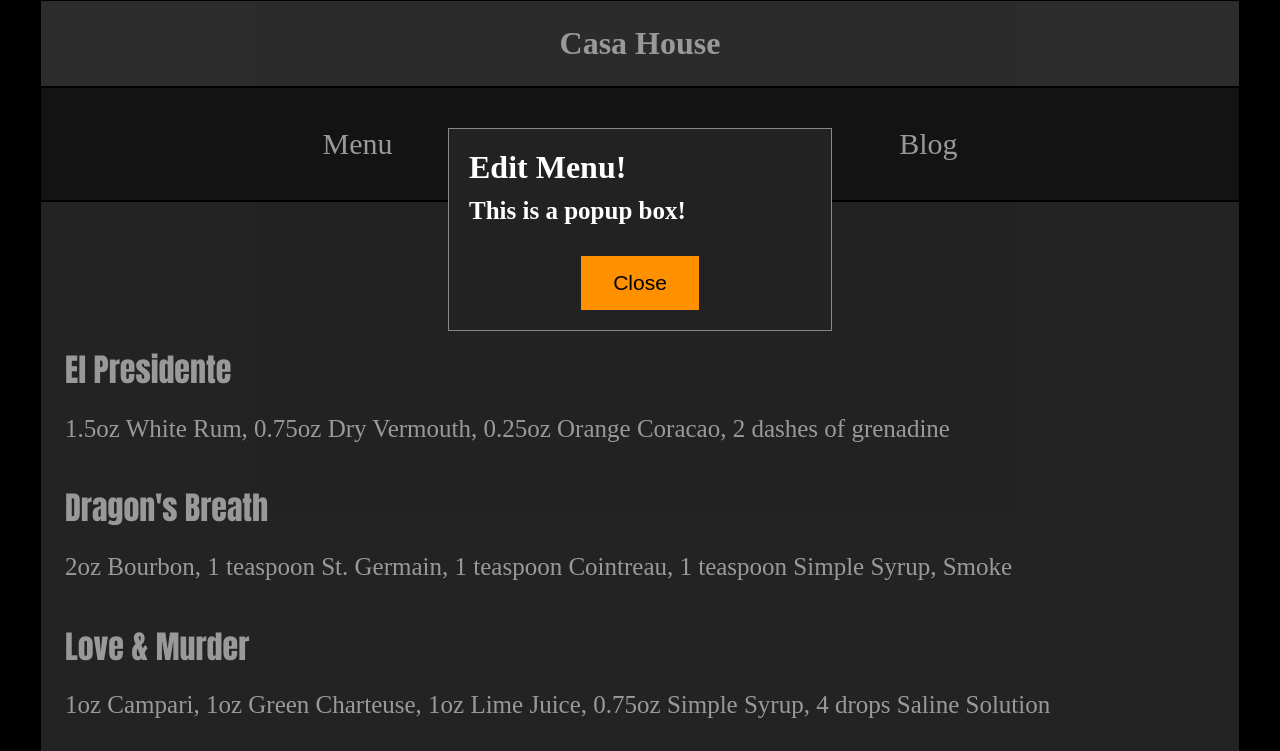
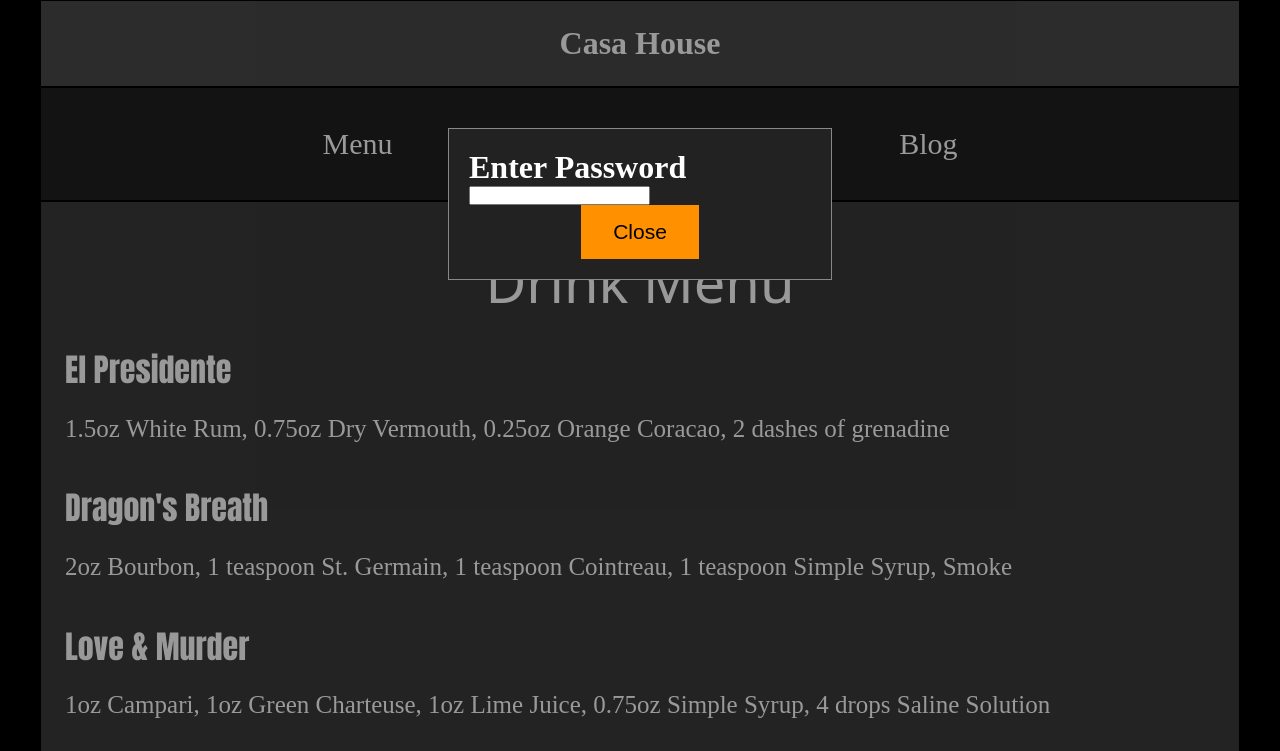
Before and after one commit to sema0539/House-website, a plain HTML site: page html/main.html in a window 1280 px wide. Both pictures are taken after a click on the button "Edit Menu". Shown: the top 751 px of the page. Drawn offline with Linux system fonts and the light colour scheme; a web font is replaced by a local one.

Commit message:
added input field

```diff
--- a/html/main.html
+++ b/html/main.html
@@ -36,8 +36,8 @@
                 <!--Form to log in and edit page-->
                 <div id="myPopup" class="popup">
                     <div class="popup-content">
-                        <h1>Edit Menu!</h1>
-                        <p>This is a popup box!</p>
+                        <h1>Enter Password</h1>
+                        <input type="password">
                         <button id="closePopup" type="button" class="button button1" onclick="closeForm()">Close</button>
                     </div>
                 </div>
```
